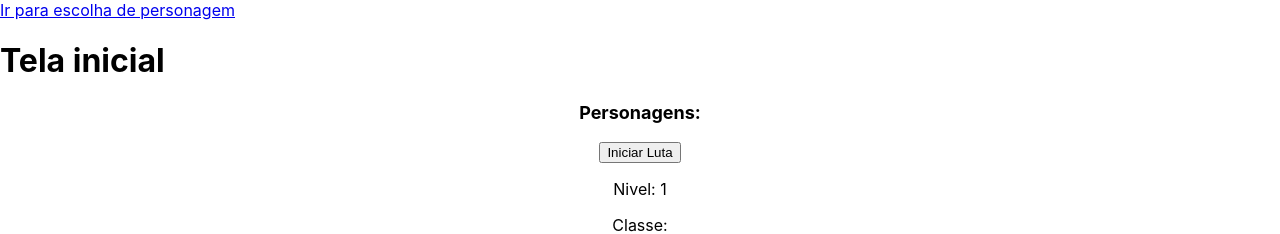
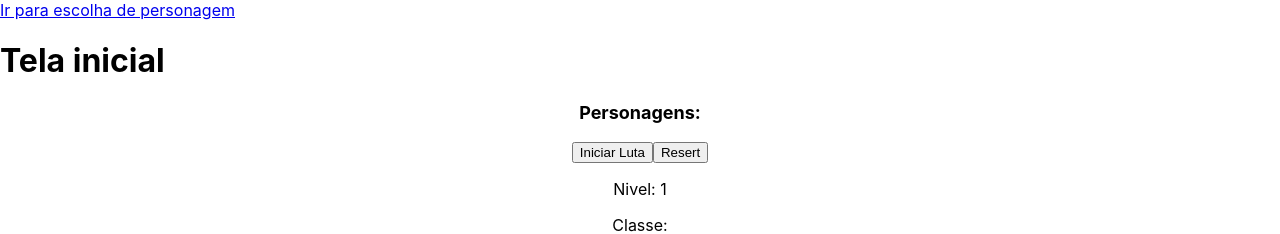
Before and after one commit to staff-gj/jogo-react, a React (Create React App) app: page / in a window 1280 px wide. Shown: the top 234 px of the page. Built offline with nearby package versions, Linux system fonts and the light colour scheme.

Commit message:
PersonagemInicial.js

```diff
--- a/src/components/telaInicial/Personagem/PersonagemInicial.js
+++ b/src/components/telaInicial/Personagem/PersonagemInicial.js
@@ -26,7 +26,7 @@ export default function PersonagemInicial(){
     const [personagem, setPersonagem] = useState({
       classe: '',
       nivel: nivelRecuperado || 1,
-      forca: forcaRecuperado || 5,
+      forca: forcaRecuperado * 8 || 5,
       magia: magiaRecuperado || 5,
       resistencia: resistenciaRecuperado || 5
   });
@@ -124,7 +124,7 @@ export default function PersonagemInicial(){
       if(nivelRecuperado <= 4){
         return Math.floor(dano * 500);
       }else{
-        return Math.floor(dano * 0.5);
+        return Math.floor(dano * 505);
       }
     };
 
@@ -132,6 +132,9 @@ export default function PersonagemInicial(){
     const delay = (ms) => {
       return new Promise(resolve => setTimeout(resolve, ms));
     };
+    function resert(){
+          localStorage.clear();
+    }
 
     return (
       <div className={'container'}>
@@ -140,6 +143,8 @@ export default function PersonagemInicial(){
             {resultadoBatalha && <p>{resultadoBatalha}</p>}
             <button className={'buttonLuta'} onClick={iniciarLuta} disabled={batalhando}>
             {batalhando ? 'Lutando...' : 'Iniciar Luta'}
+            </button>
+            <button onClick={resert}> Resert
             </button>
             <p>Nivel: {nivelRecuperado}</p>
             <p>Classe: {dadosClasse}</p>
```
